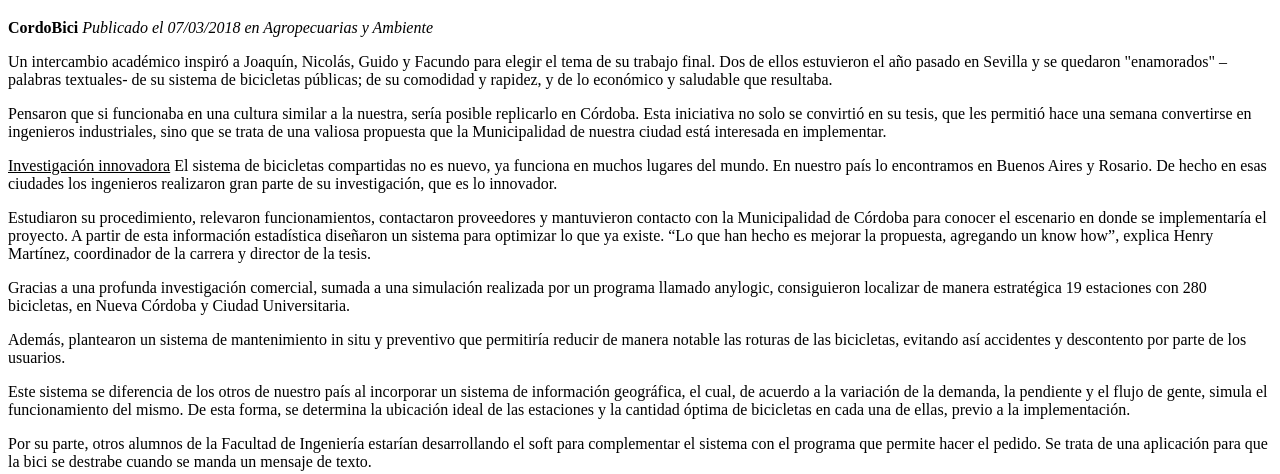
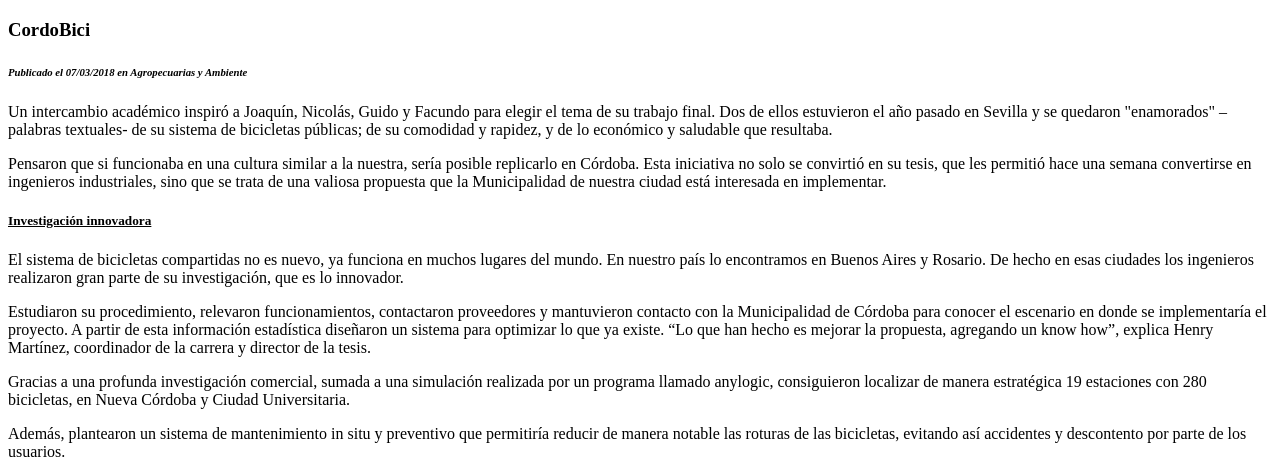
Before and after one commit to UCC-LabCompu2/ejercicios2024-MLuzLuceroZudaire, a plain HTML site: page Ejercicios-HTML/ej_noticia.html in a window 1280 px wide. Shown: the part 298-772 px from the top of the page. Drawn offline with Linux system fonts and the light colour scheme.

Commit message:
modifique titulos

```diff
--- a/Ejercicios-HTML/ej_noticia.html
+++ b/Ejercicios-HTML/ej_noticia.html
@@ -12,9 +12,14 @@
     <h1>Diario On-line </h1>
 </header>
 <section>
-    <strong>CordoBici</strong>
+    <h3>
+        <strong>CordoBici</strong>
+    </h3>
 
-    <em>Publicado el 07/03/2018 en Agropecuarias y Ambiente</em>
+    <h6>
+         <em>Publicado el 07/03/2018 en Agropecuarias y Ambiente</em>
+    </h6>
+
     <p>
 
         Un intercambio académico inspiró a Joaquín, Nicolás, Guido y Facundo para elegir el tema de su trabajo final.
@@ -30,7 +35,9 @@
 
     </p>
     <p>
-        <u> Investigación innovadora</u>
+        <h5>
+            <u> Investigación innovadora</u>
+        </h5>
 
 
         El sistema de bicicletas compartidas no es nuevo, ya funciona en muchos lugares del mundo. En nuestro país
```
